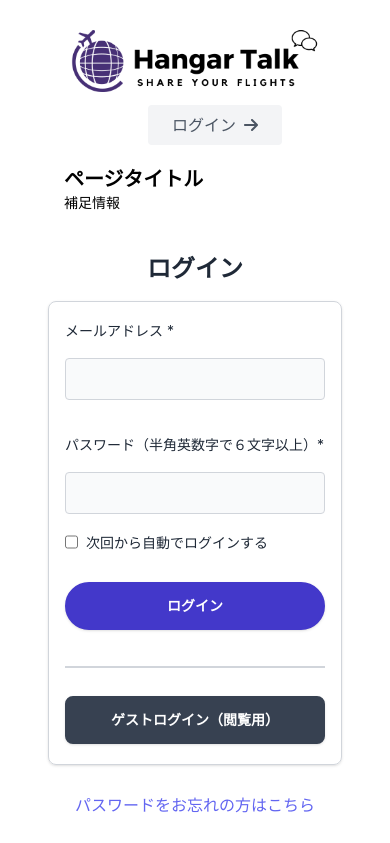
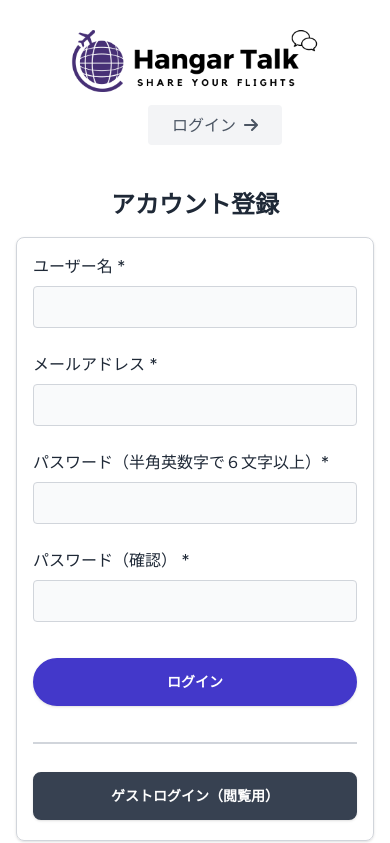
Before and after one commit to hajsu00/hangartalk-front, a React (Create React App) app: page /sign_up in a window 390 px wide. Shown: the top 843 px of the page. Built offline with nearby package versions, Linux system fonts and the light colour scheme.

Commit message:
[update]refs #6 finish making before-login-pages

```diff
--- a/src/App.tsx
+++ b/src/App.tsx
@@ -6,8 +6,8 @@ import { userState } from './recoil/users/atoms'
 const App = () => {
   const [user, setUserState] = useRecoilState(userState)
   console.log(user)
-  // const isSignedIn = user.isSignedIn
-  const isSignedIn = true
+  const isSignedIn = user.isSignedIn
+  // const isSignedIn = true
   if (isSignedIn) {
     return (
       <main>
--- /dev/null
+++ b/src/components/Shared/CheckBox.tsx
@@ -0,0 +1,9 @@
+const CheckBox = () => {
+  return (
+    <input
+      type="checkbox"
+    />
+  )
+}
+
+export default CheckBox
--- a/src/components/Shared/Input.tsx
+++ /dev/null
@@ -1,21 +0,0 @@
-type Props = {
-  type: string
-  value?: string
-  className: string
-  required: boolean
-  onChange?: (event: React.ChangeEvent<HTMLInputElement>) => void
-}
-
-const Input = (props: Props) => {
-  return (
-    <input
-      type={props.type}
-      value={props.value}
-      className={props.className}
-      required={props.required}
-      onChange={props.onChange}
-    />
-  )
-}
-
-export default Input
--- a/src/components/Shared/Label.tsx
+++ b/src/components/Shared/Label.tsx
@@ -1,10 +1,11 @@
 type Props = {
   caption: string
+  className: string
 }
 
 const Label = (props: Props) => {
   return (
-    <label className="text-gray-800 text-sm sm:text-base">
+    <label className={props.className}>
       {props.caption}
     </label>
   )
--- /dev/null
+++ b/src/components/Shared/TextInput.tsx
@@ -0,0 +1,20 @@
+type Props = {
+  type: string
+  value: string
+  required: boolean
+  onChange: (event: React.ChangeEvent<HTMLInputElement>) => void
+}
+
+const TextInput = (props: Props) => {
+  return (
+    <input
+      type={props.type}
+      value={props.value}
+      required={props.required}
+      onChange={props.onChange}
+      className="w-full bg-gray-50 text-gray-800 border border-gray-300 focus:ring ring-indigo-500 rounded outline-none transition duration-100 px-3 py-2 my-2"
+    />
+  )
+}
+
+export default TextInput
--- a/src/components/Shared/index.ts
+++ b/src/components/Shared/index.ts
@@ -1,3 +1,4 @@
-export { default as Input } from './Input'
+export { default as Input } from './TextInput'
 export { default as Label } from './Label'
 export { default as LargeButton } from './LargeButton'
+export { default as CheckBox } from './CheckBox'
--- a/src/index.css
+++ b/src/index.css
@@ -38,5 +38,5 @@ code {
   @apply text-indigo-500 hover:text-indigo-600 active:text-indigo-700 transition duration-100 flex justify-center items-center;
 }
 .text-input {
-  @apply w-full bg-gray-50 text-gray-800 border border-gray-300 focus:ring ring-indigo-500 rounded outline-none transition duration-100 px-3 py-2 my-4
+  @apply w-full bg-gray-50 text-gray-800 border border-gray-300 focus:ring ring-indigo-500 rounded outline-none transition duration-100 px-3 py-2 my-2
 }
--- a/src/templates/SignIn.tsx
+++ b/src/templates/SignIn.tsx
@@ -1,5 +1,5 @@
 import {useCallback, useState} from 'react';
-import { Input, Label, LargeButton } from '../components/Shared';
+import { Input, Label, LargeButton, CheckBox } from '../components/Shared';
 import { Link } from 'react-router-dom';
 
 const SignIn = () => {
@@ -16,21 +16,20 @@ const SignIn = () => {
           <div className="max-w-lg border border-gray-300 rounded-lg shadow mx-auto">
             <div className="flex flex-col gap-4 p-4 md:p-8">
               <div>
-                <Label caption="メールアドレス *" />
-                <Input type="email" value={email} className="text-input" required={true} onChange={inputEmail}
+                <Label caption="メールアドレス *" className="text-gray-800 text-base" />
+                <Input type="email" value={email} required={true} onChange={inputEmail}
                 />
               </div>
 
               <div>
-                <Label caption="パスワード（半角英数字で６文字以上）*" />
-                <Input type="password" value={password} className="text-input" required={true} onChange={inputPassword}
+                <Label caption="パスワード（半角英数字で６文字以上）*" className="text-gray-800 text-base" />
+                <Input type="password" value={password} required={true} onChange={inputPassword}
                 />
 
-              <div className="flex my-auto">
-                  <Input type="checkbox" className="" required={false}
-                  />
+                <div className="flex my-auto">
+                  <CheckBox />
                   <div className="ml-2">
-                    <Label caption="次回から自動でログインする" />
+                    <Label caption="次回から自動でログインする" className="text-gray-800 text-sm" />
                   </div>
                 </div>
               </div>
--- a/src/templates/SignUp.tsx
+++ b/src/templates/SignUp.tsx
@@ -1,38 +1,47 @@
 import {useCallback, useState} from 'react';
-import { Input, Label, LargeButton } from '../components/Shared';
+import { Input, Label, LargeButton, CheckBox } from '../components/Shared';
 import { Link } from 'react-router-dom';
 
 const SignUp = () => {
-  const [email, setEmail] = useState(""),
-        [password, setPassword] = useState("");
+  const [name, setName] = useState(""),
+        [email, setEmail] = useState(""),
+        [password, setPassword] = useState(""),
+        [passwordConfirmation, setPasswordConfirmation] = useState("");
+  const inputName = useCallback((event: React.ChangeEvent<HTMLInputElement>) => {setName(event.target.value)}, [setName]);
   const inputEmail = useCallback((event: React.ChangeEvent<HTMLInputElement>) => {setEmail(event.target.value)}, [setEmail]);
   const inputPassword = useCallback((event: React.ChangeEvent<HTMLInputElement>) => {setPassword(event.target.value)}, [setPassword]);
+  const inputPasswordConfirmation = useCallback((event: React.ChangeEvent<HTMLInputElement>) => {setPasswordConfirmation(event.target.value)}, [setPasswordConfirmation])
 
   return (
     <div className="bg-white py-6 sm:py-8 lg:py-12">
       <div className="max-w-screen-2xl px-4 md:px-8 mx-auto">
-        <h2 className="text-gray-800 text-2xl lg:text-3xl font-bold text-center mb-4 md:mb-8">ログイン</h2>
+        <h2 className="text-gray-800 text-2xl lg:text-3xl font-bold text-center mb-4 md:mb-8">アカウント登録</h2>
 
           <div className="max-w-lg border border-gray-300 rounded-lg shadow mx-auto">
             <div className="flex flex-col gap-4 p-4 md:p-8">
               <div>
-                <Label caption="メールアドレス *" />
-                <Input type="email" value={email} className="text-input" required={true} onChange={inputEmail}
+                <Label caption="ユーザー名 *" className="text-gray-800 text-base" />
+                <Input type="text" value={name} required={true} onChange={inputName}
                 />
               </div>
 
               <div>
-                <Label caption="パスワード（半角英数字で６文字以上）*" />
-                <Input type="password" value={password} className="text-input" required={true} onChange={inputPassword}
+                <Label caption="メールアドレス *" className="text-gray-800 text-base" />
+                <Input type="email" value={email} required={true} onChange={inputEmail}
+                />
+              </div>
+
+              <div>
+                <Label caption="パスワード（半角英数字で６文字以上）*" className="text-gray-800 text-base" />
+                <Input type="password" value={password} required={true} onChange={inputPassword}
                 />
 
-              <div className="flex my-auto">
-                  <Input type="checkbox" className="" required={false}
-                  />
-                  <div className="ml-2">
-                    <Label caption="次回から自動でログインする" />
-                  </div>
-                </div>
+              </div>
+
+              <div>
+                <Label caption="パスワード（確認） *" className="text-gray-800 text-base" />
+                <Input type="password" value={passwordConfirmation} required={true} onChange={inputPasswordConfirmation}
+                />
               </div>
 
               <LargeButton caption="ログイン" btnClass="btn btn-inactive-indigo mt-3 rounded-full" onClick={() => console.log("Clicked!")}
@@ -48,11 +57,8 @@ const SignUp = () => {
           </div>
 
         {/* <!-- ナビゲーション --> */}
-        <Link to="#" className="navigation-link mt-2 p-5">
-          パスワードをお忘れの方はこちら
-        </Link>
-        <Link to="/sign_up" className="navigation-link p-1">
-          アカウントをお持ちでない方はこちら
+        <Link to="/sign_in" className="navigation-link mt-2 p-5">
+        アカウントをお持ちの方はこちら
         </Link>
       </div>
     </div>
```
